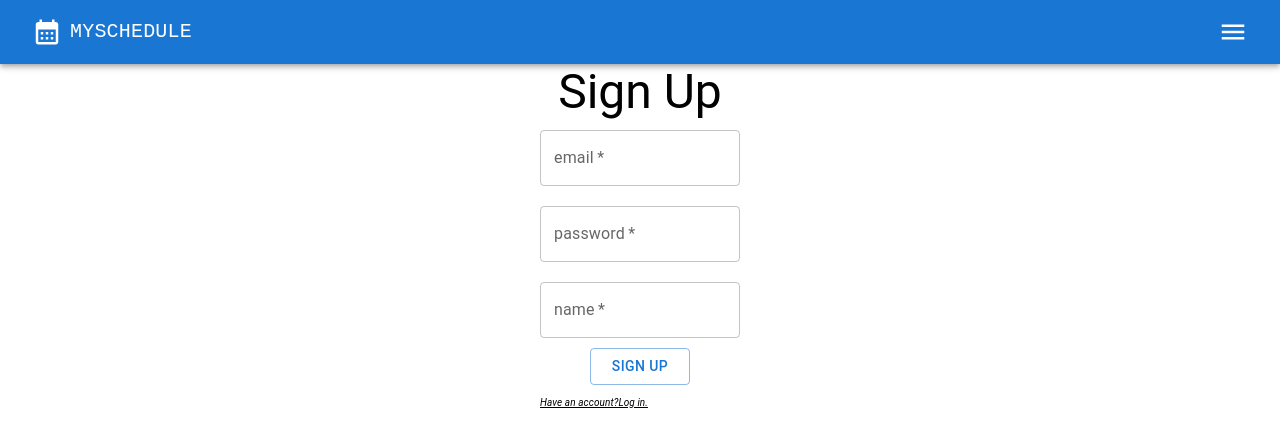
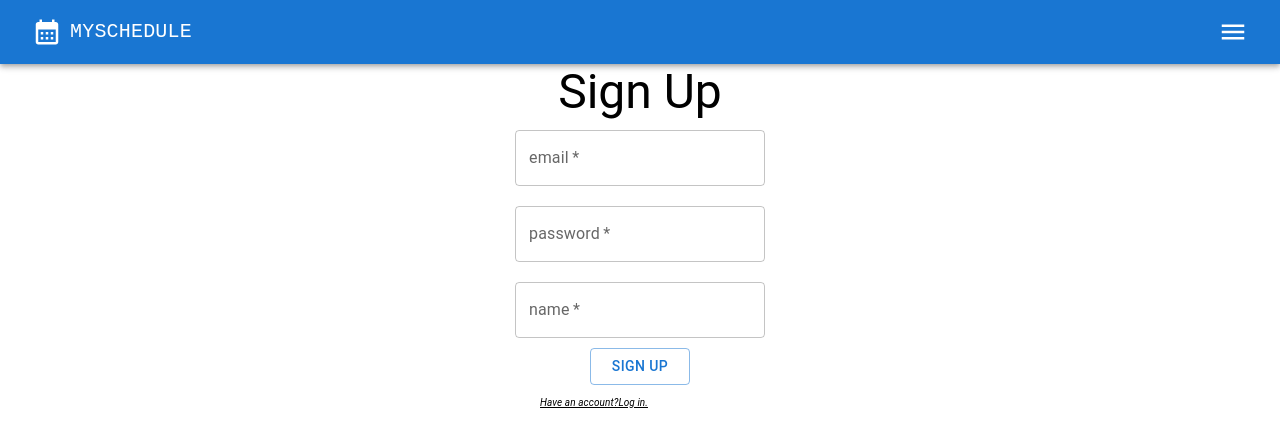
Before and after one commit to darzhang/myschedule, a Next.js app: page /signup in a window 1280 px wide. Shown: the top 446 px of the page. Built offline with nearby package versions, Linux system fonts and the light colour scheme; no server answers.

Commit message:
change the textfield width for the sign in and sign up

```diff
--- a/components/InputField.js
+++ b/components/InputField.js
@@ -2,25 +2,35 @@ import { Box } from "@mui/system";
 import { Controller } from "react-hook-form";
 import { TextField } from "@mui/material";
 
-export default function InputField({name, control, rules, condition, helperText, type}) {
+export default function InputField({
+  name,
+  control,
+  rules,
+  condition,
+  helperText,
+  type,
+}) {
   return (
     <div>
-      <Box sx={{m: "10px", width:"200px"}}>
+      <Box sx={{ m: "10px" }}>
         <Controller
           name={name}
           control={control}
-          defaultValue=''
+          defaultValue=""
           rules={rules}
-          render={({field}) => <TextField
+          render={({ field }) => (
+            <TextField
               {...field}
+              sx={{ width: "250px" }}
               type={type}
               label={name}
               required
               error={condition}
               helperText={condition && helperText}
-          />}
+            />
+          )}
         />
       </Box>
     </div>
-  )
+  );
 }
--- a/pages/user/schedule.js
+++ b/pages/user/schedule.js
@@ -95,6 +95,7 @@ export default function SchedulePage() {
       };
       fetchEvents();
     }
+    // eslint-disable-next-line react-hooks/exhaustive-deps
   }, []);
 
   return (
```
Lines whose indentation alone changed are shown as unchanged.
